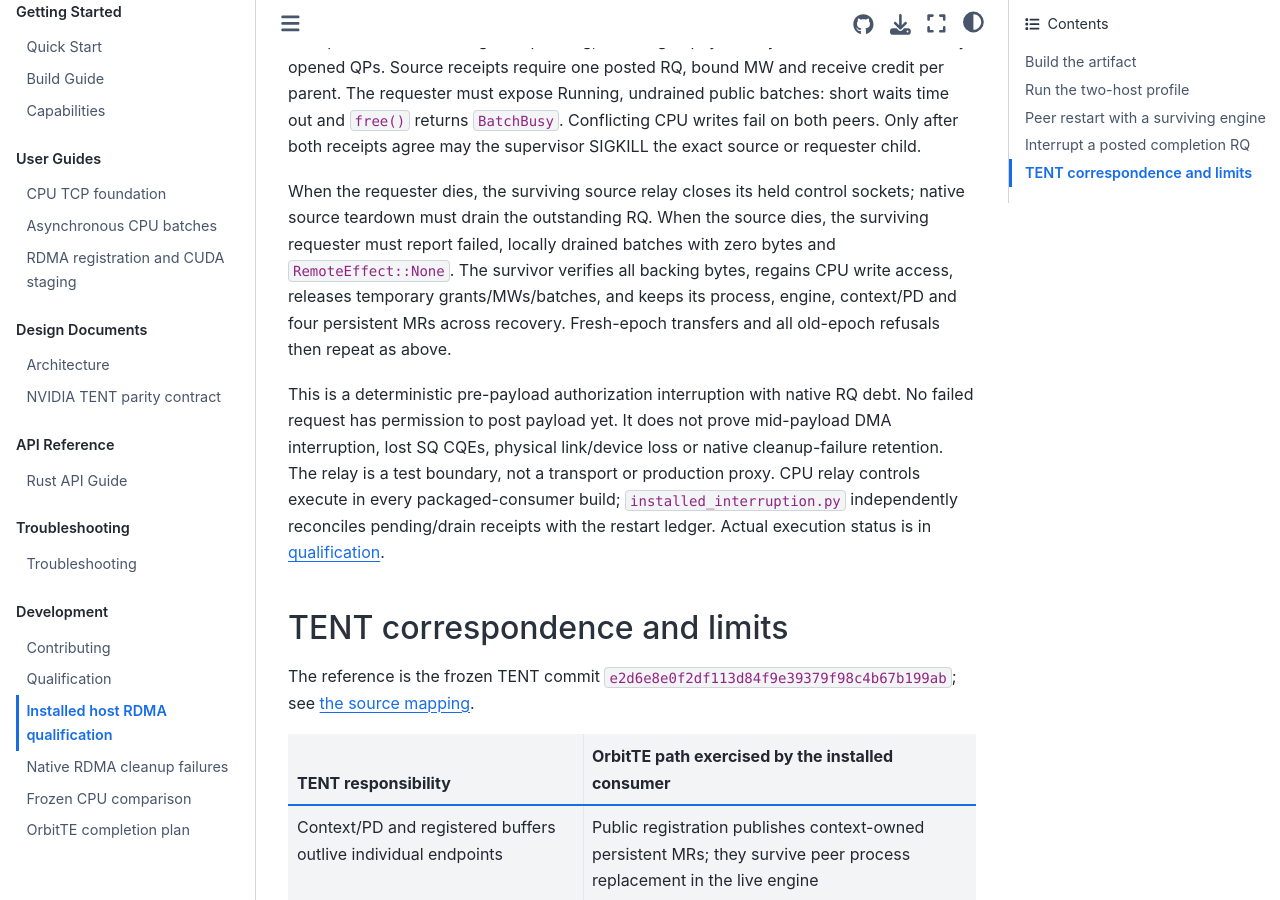
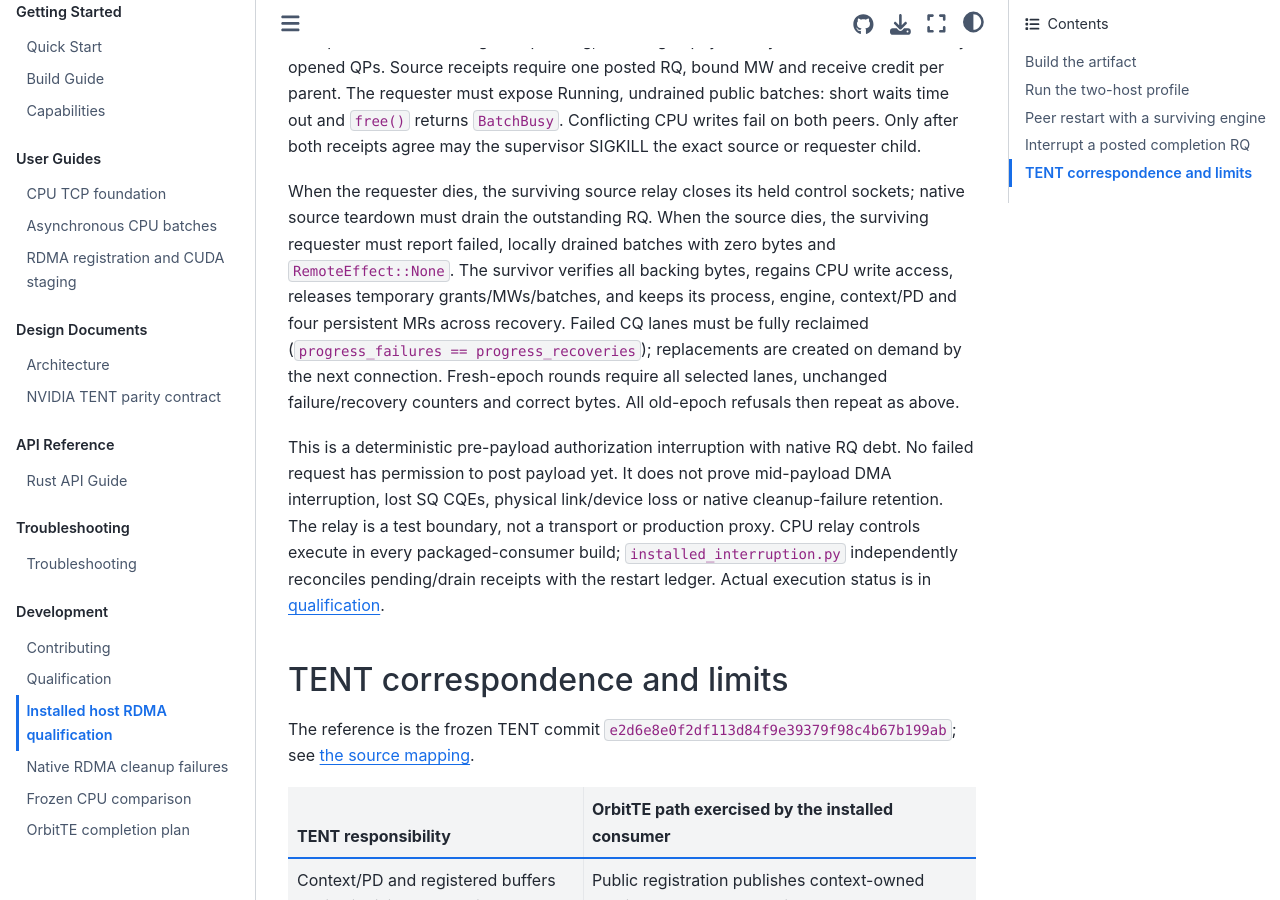
Before and after one commit to OrbitInfra/OrbitTE, a Sphinx documentation site: the page built from docs/installed-host.md, in a window 1280 px wide and 900 px high, scrolled down 3179 px. Built offline with Sphinx 7.4.7 and the Sphinx Book theme 1.1.4, drawn with Linux system fonts in a browser that asks for light colours.

Commit message:
test(rdma): verify CQ replacement at the next connection

```diff
--- a/docs/installed-host.md
+++ b/docs/installed-host.md
@@ -145,7 +145,10 @@ dies, the surviving requester must report failed, locally drained batches
 with zero bytes and `RemoteEffect::None`. The survivor verifies all backing
 bytes, regains CPU write access, releases temporary grants/MWs/batches, and
 keeps its process, engine, context/PD and four persistent MRs across recovery.
-Fresh-epoch transfers and all old-epoch refusals then repeat as above.
+Failed CQ lanes must be fully reclaimed (`progress_failures == progress_recoveries`);
+replacements are created on demand by the next connection. Fresh-epoch rounds
+require all selected lanes, unchanged failure/recovery counters and correct bytes.
+All old-epoch refusals then repeat as above.
 
 This is a deterministic pre-payload authorization interruption with native RQ
 debt. No failed request has permission to post payload yet. It does not prove
```
Also changed, not shown: 2 other files.
